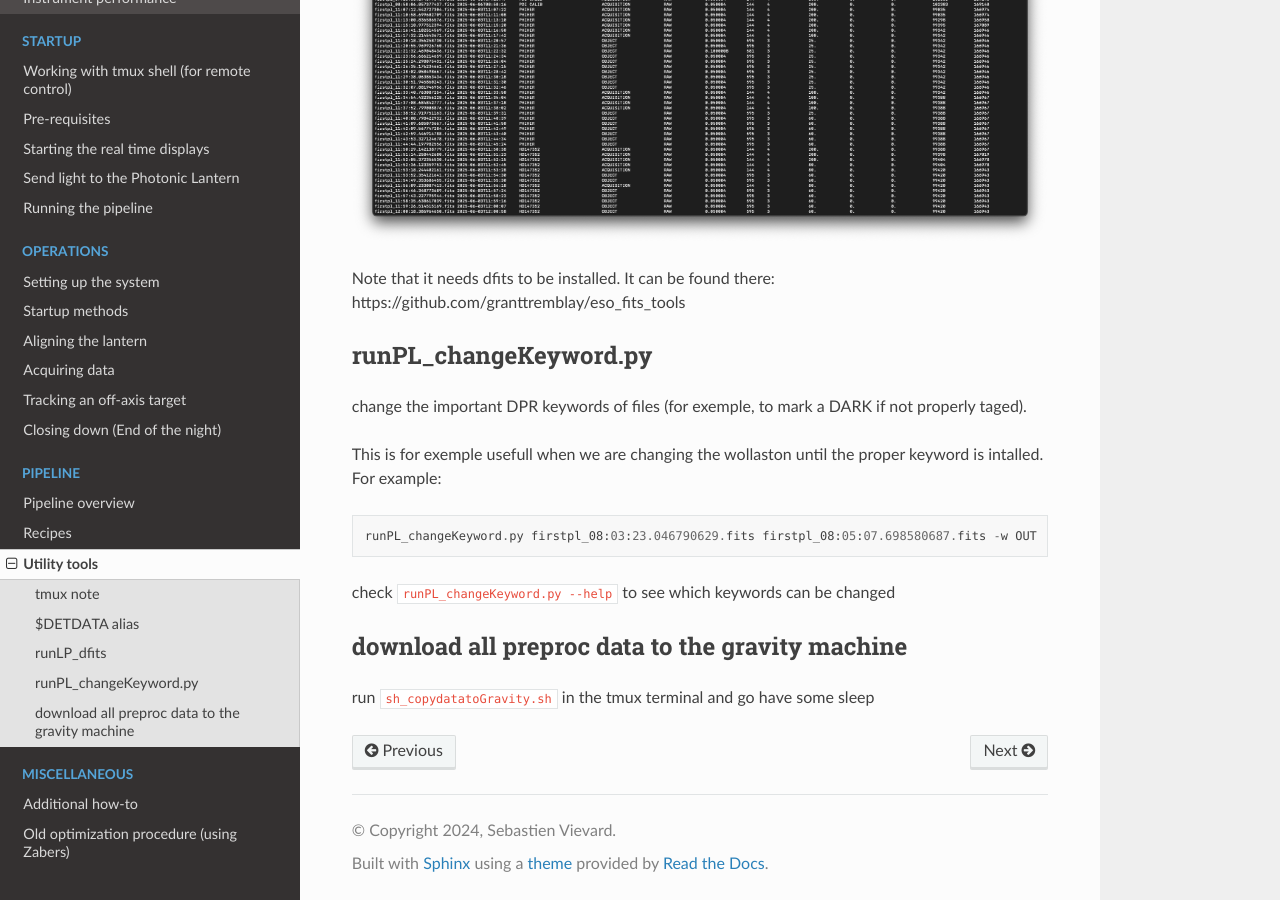
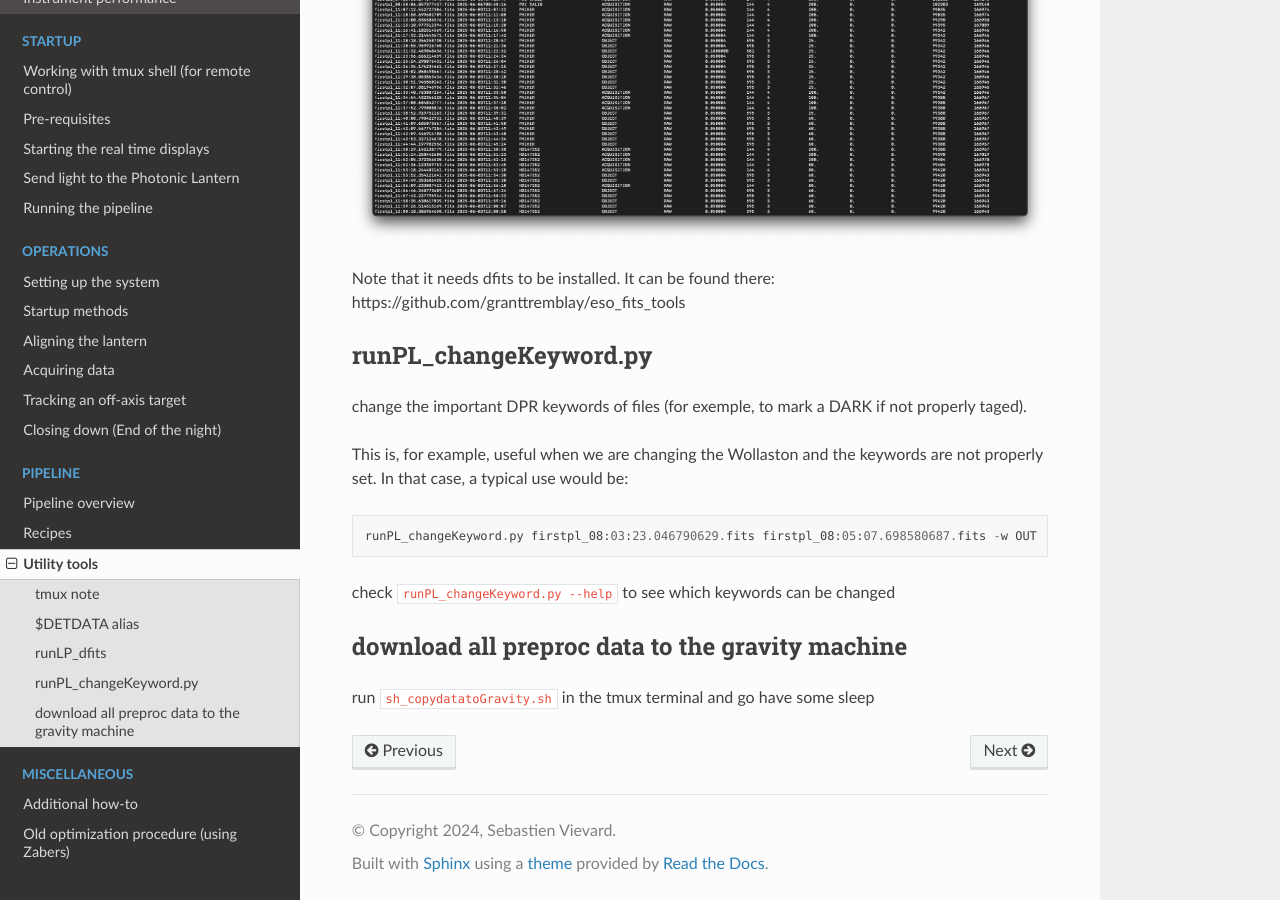
Before and after one commit to scexao-org/first_control, a Sphinx documentation site: the page built from source/pipeline_utility_tools.md, in a window 1280 px wide and 900 px high, scrolled down 513 px. Built offline with Sphinx 7.4.7 and the Read the Docs theme 3.1.0, drawn with Linux system fonts in a browser that asks for light colours.

Commit message:
correction spelling

````diff
--- a/source/pipeline_utility_tools.md
+++ b/source/pipeline_utility_tools.md
@@ -24,7 +24,7 @@ https://github.com/granttremblay/eso_fits_tools
 
 change the important DPR keywords of files (for exemple, to mark a DARK if not properly taged).
 
-This is for exemple usefull when we are changing the wollaston until the proper keyword is intalled. For example:
+This is, for example, useful when we are changing the Wollaston and the keywords are not properly set. In that case, a typical use would be:
 ```
 runPL_changeKeyword.py firstpl_08:03:23.046790629.fits firstpl_08:05:07.698580687.fits -w OUT
 ```
````
